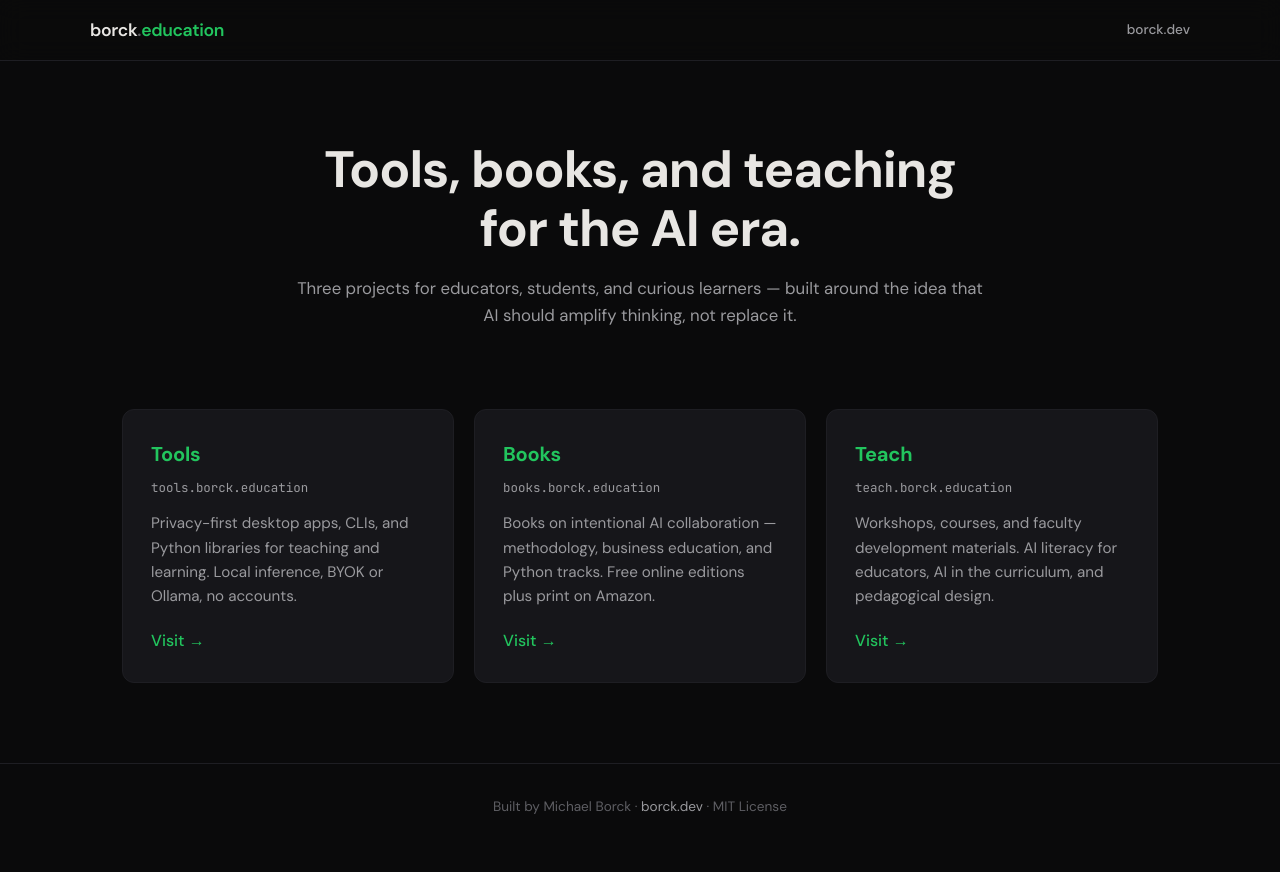
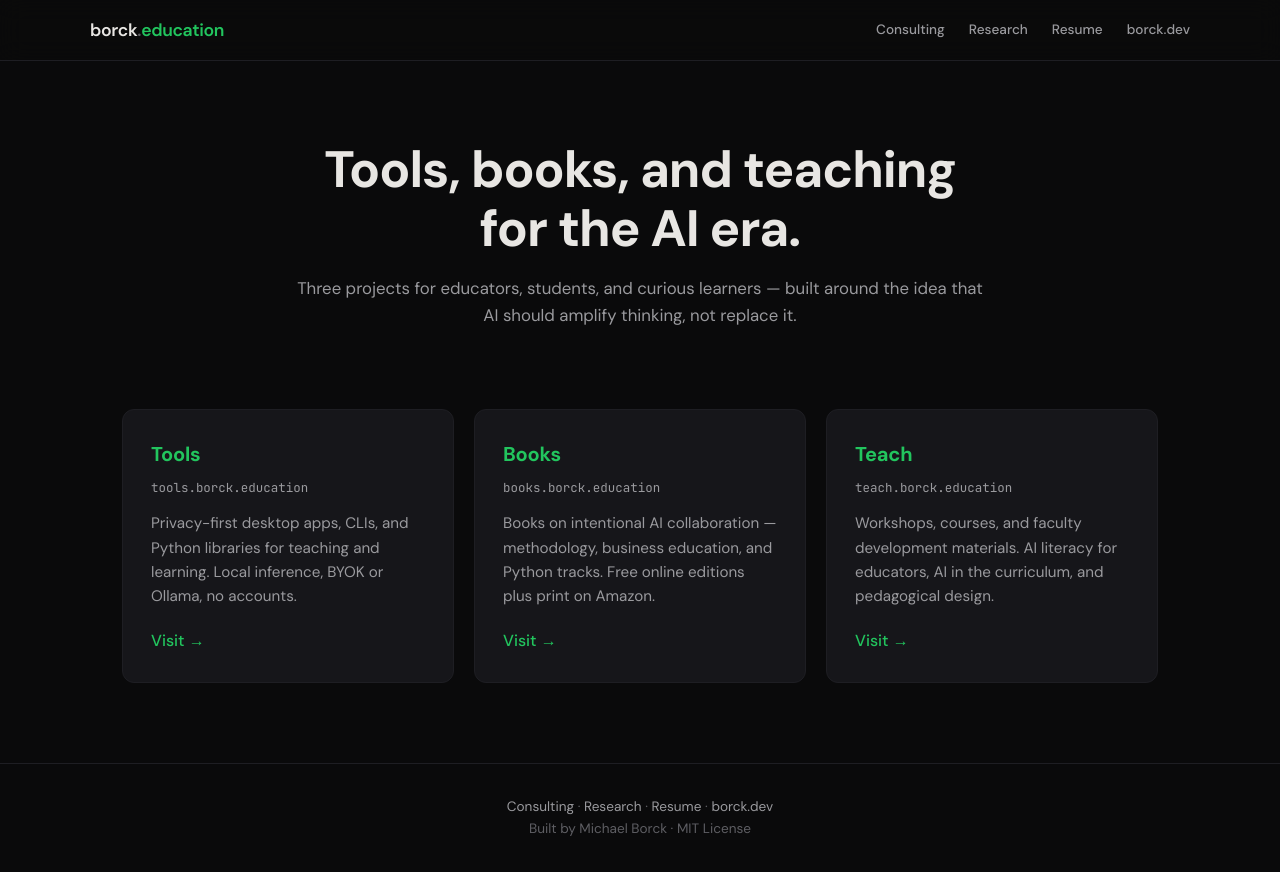
Before and after one commit to michael-borck/borck.education, a plain HTML site: page index.html in a window 1280 px wide. Before the commit the page ends 850 px from the top, so only its background shows below. Drawn offline with Linux system fonts and the light colour scheme.

Commit message:
Expand nav and footer with cross-property links

```diff
--- a/index.html
+++ b/index.html
@@ -18,7 +18,12 @@
     <div class="logo">
       borck<span class="dot">.</span><span class="tld">education</span>
     </div>
-    <a class="nav-link" href="https://borck.dev">borck.dev</a>
+    <div class="nav-links">
+      <a class="nav-link" href="https://borck.consulting" title="AI strategy and education consulting">Consulting</a>
+      <a class="nav-link" href="https://research.borck.dev" title="Academic research, papers, and HCI work">Research</a>
+      <a class="nav-link" href="https://resume.borck.dev" title="CV in 10 formats from a single YAML data source">Resume</a>
+      <a class="nav-link" href="https://borck.dev" title="Builder, educator, researcher, and consultant">borck.dev</a>
+    </div>
   </nav>
 </header>
 
@@ -53,7 +58,13 @@
 </section>
 
 <footer>
-  <p>Built by Michael Borck · <a href="https://borck.dev">borck.dev</a> · MIT License</p>
+  <p>
+    <a href="https://borck.consulting">Consulting</a> ·
+    <a href="https://research.borck.dev">Research</a> ·
+    <a href="https://resume.borck.dev">Resume</a> ·
+    <a href="https://borck.dev">borck.dev</a>
+  </p>
+  <p>Built by Michael Borck · MIT License</p>
 </footer>
 
 </body>
--- a/styles.css
+++ b/styles.css
@@ -45,6 +45,10 @@ header nav {
 header .logo { font-size: 1.1rem; font-weight: 600; letter-spacing: -0.02em; }
 header .logo .dot { color: var(--gray-2); }
 header .logo .tld { color: var(--accent); }
+header nav .nav-links {
+  display: flex;
+  gap: 1.5rem;
+}
 header nav a.nav-link {
   color: var(--gray-1);
   font-size: 0.85rem;
```
